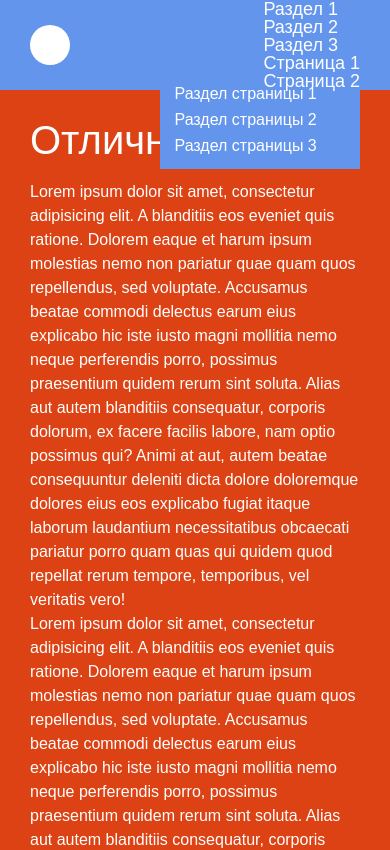
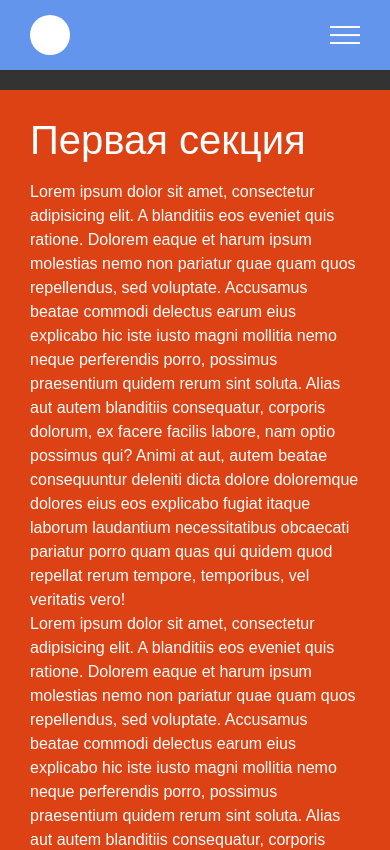
Before and after one commit to Sunwader/burger-js, a website: page index.html in a window 390 px wide. Shown: the top 850 px of the page. Drawn offline with Linux system fonts and the light colour scheme.

Commit message:
add burger menu

```diff
--- a/index.html
+++ b/index.html
@@ -40,7 +40,7 @@
         </header>
         <main class="page">
             <section class="page__section page__section_1">
-                <h1 class="page__title">Отличная статья</h1>
+                <h1 class="page__title">Первая секция</h1>
                 <div class="page__text">
                     <p>Lorem ipsum dolor sit amet, consectetur adipisicing elit. A blanditiis eos eveniet quis ratione. Dolorem eaque et harum ipsum molestias nemo non pariatur quae quam quos repellendus, sed voluptate. Accusamus beatae commodi delectus earum eius explicabo hic iste iusto magni mollitia nemo neque perferendis porro, possimus praesentium quidem rerum sint soluta. Alias aut autem blanditiis consequatur, corporis dolorum, ex facere facilis labore, nam optio possimus qui? Animi at aut, autem beatae consequuntur deleniti dicta dolore doloremque dolores eius eos explicabo fugiat itaque laborum laudantium necessitatibus obcaecati pariatur porro quam quas qui quidem quod repellat rerum tempore, temporibus, vel veritatis vero!</p>
                     <p>Lorem ipsum dolor sit amet, consectetur adipisicing elit. A blanditiis eos eveniet quis ratione. Dolorem eaque et harum ipsum molestias nemo non pariatur quae quam quos repellendus, sed voluptate. Accusamus beatae commodi delectus earum eius explicabo hic iste iusto magni mollitia nemo neque perferendis porro, possimus praesentium quidem rerum sint soluta. Alias aut autem blanditiis consequatur, corporis dolorum, ex facere facilis labore, nam optio possimus qui? Animi at aut, autem beatae consequuntur deleniti dicta dolore doloremque dolores eius eos explicabo fugiat itaque laborum laudantium necessitatibus obcaecati pariatur porro quam quas qui quidem quod repellat rerum tempore, temporibus, vel veritatis vero!</p>
--- a/script.js
+++ b/script.js
@@ -11,6 +11,12 @@ if (menuLinks.length > 0) {
             const gotoBlock = document.querySelector(menuLink.dataset.goto);
             const gotoBlockValue = gotoBlock.getBoundingClientRect().top + pageYOffset - document.querySelector('header').offsetHeight;
 
+            if(iconMenu.classList.contains('_active')) {
+                document.body.classList.remove('_lock');
+                iconMenu.classList.remove('_active');
+                menuBody.classList.remove('_active');
+            }
+
             window.scrollTo({
                 top: gotoBlockValue,
                 behavior: "smooth"
@@ -20,27 +26,13 @@ if (menuLinks.length > 0) {
     }
 }
 
-// Мобайл & Десктоп определитель
-//  const isMobile = {
-//     Android: function () {
-//         return navigator.userAgent.match(/Android/i);
-//     },
-//     iOS: function () {
-//         return navigator.userAgent.match(/iPhone|iPad|iPod/i);
-//     },
-//     Windows: function () {
-//         return navigator.userAgent.match(/IEMObile/i);
-//     },
-//     any: function () {
-//         return(
-//             isMobile.Android() ||
-//             isMobile.iOS() ||
-//             isMobile.Windows());
-//     }
-//  };
-//
-// if (isMobile.any()) {
-//     document.body.classList.add('_touch');
-// } else {
-//     document.body.classList.add('_pc');
-// }
+//Бургер меню
+const iconMenu = document.querySelector('.menu__icon');
+const menuBody = document.querySelector('.menu__body');
+if (iconMenu) {
+    iconMenu.addEventListener("click", function(e) {
+        document.body.classList.toggle('_lock');
+        iconMenu.classList.toggle('_active');
+        menuBody.classList.toggle('_active');
+    });
+}
--- a/style.css
+++ b/style.css
@@ -30,7 +30,9 @@ html, body {
     color: #fff;
     font-family: Arial, "Helvetica Neue", Helvetica, sans-serif;
 }
-
+body._lock {
+    overflow: hidden;
+}
 .wrapper {
     min-height: 100%;
 }
@@ -102,7 +104,7 @@ html, body {
 
 }
 .menu__icon {
-
+    display: none;
 }
 .menu__body {
 
@@ -164,3 +166,102 @@ html, body {
         pointer-events: none;
     }
 }
+
+@media (max-width: 767px) {
+
+    /*Иконка бургера*/
+    .menu__icon {
+        z-index: 5;
+        display: block;
+        position: relative;
+        width: 30px;
+        height: 18px;
+        cursor: pointer;
+    }
+    .menu__icon span,
+    .menu__icon::before,
+    .menu__icon::after {
+        left: 0;
+        position: absolute;
+        height: 10%;
+        width: 100%;
+        background-color: white;
+    }
+    .menu__icon::before,
+    .menu__icon::after {
+        content: "";
+    }
+    .menu__icon::before {
+        top: 0;
+    }
+    .menu__icon::after {
+        bottom: 0;
+    }
+    .menu__icon span {
+        top: 50%;
+        transform: scale(1) translate(0px, -50%);
+    }
+    .menu__icon._active span {
+        transform: scale(0) translate(0px, -50%);
+    }
+    .menu__icon._active::before {
+        top: 50%;
+        transform: rotate(-45deg) translate(0px, -50%);
+    }
+    .menu__icon._active::after {
+        bottom: 50%;
+        transform: rotate(45deg) translate(0px, 50%);
+    }
+
+    /*Мобайл-меню*/
+    .menu__body {
+        position: fixed;
+        top: 0;
+        left: -100%;
+        width: 100%;
+        height: 100%;
+        background-color: #333333;
+        padding: 100px 30px 30px 30px;
+        transition: all 0.3s ease 0s;
+        overflow: auto;
+    }
+
+    .menu__body._active {
+        left: 0;
+    }
+
+    .menu__body::before {
+        content:"";
+        position: fixed;
+        width: 100%;
+        top: 0;
+        left: 0;
+        height: 70px;
+        background-color: cornflowerblue;
+        z-index: 2;
+    }
+    .menu__list > li {
+        flex-wrap: wrap;
+        margin: 0 0 30px 0
+    }
+    .menu__list > li:last-child {
+        margin-bottom: 0;
+    }
+    .menu__list > li:hover .menu__sub-list {
+        display: block;
+    }
+    .menu__link {
+        font-size: 24px;
+    }
+    .menu__sub-link {
+        font-size: 20px;
+        color: #ffffff;
+    }
+    .menu__sub-list {
+        position: relative;
+        background-color: #333333;
+        flex: 1 1 100%;
+        margin: 20px 0 0 0;
+        display: none;
+    }
+}
```
